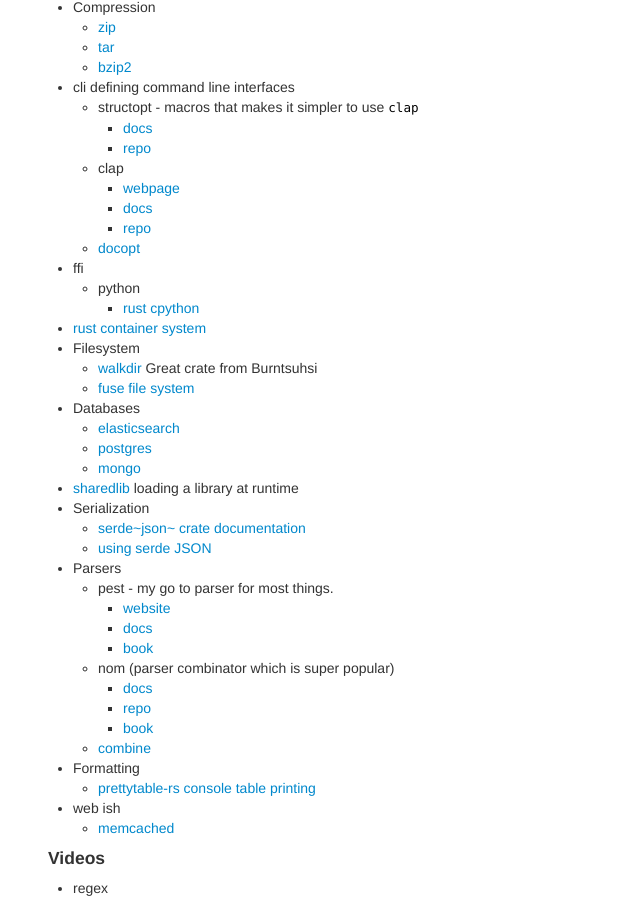
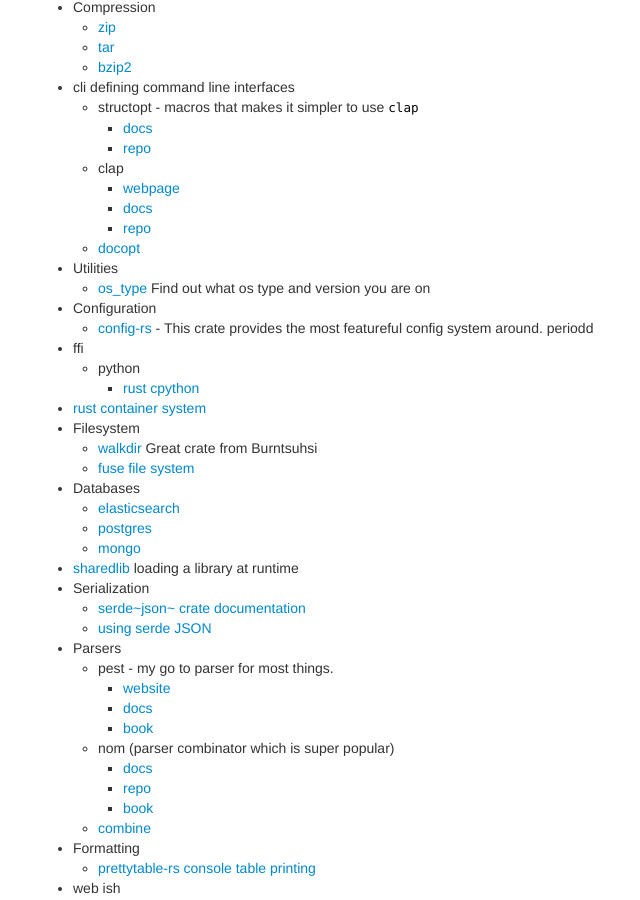
Before and after one commit to jlgerber/jlgerber.github.io, a Jekyll site: the page built from pages/languages/rust.md, in a window 1280 px wide and 900 px high, scrolled down 665 px. Shown: the whole window, without its empty margins (242-882 px from the left). Built offline with Jekyll 4.4.1, drawn with Linux system fonts in a browser that asks for light colours.

Commit message:
find out

```diff
--- a/pages/languages/rust.md
+++ b/pages/languages/rust.md
@@ -40,6 +40,10 @@
         - [docs](https://docs.rs/clap/2.33.0/clap/)
         - [repo](https://github.com/clap-rs/clap)
     - [docopt](https://github.com/docopt/docopt.rs)
+- Utilities
+    - [os_type](https://github.com/schultyy/os_type) Find out what os type and version you are on
+- Configuration
+    - [config-rs](https://github.com/mehcode/config-rs) - This crate provides the most featureful config system around. periodd
 - ffi
   - python
     - [rust cpython](https://github.com/dgrunwald/rust-cpython)
```
